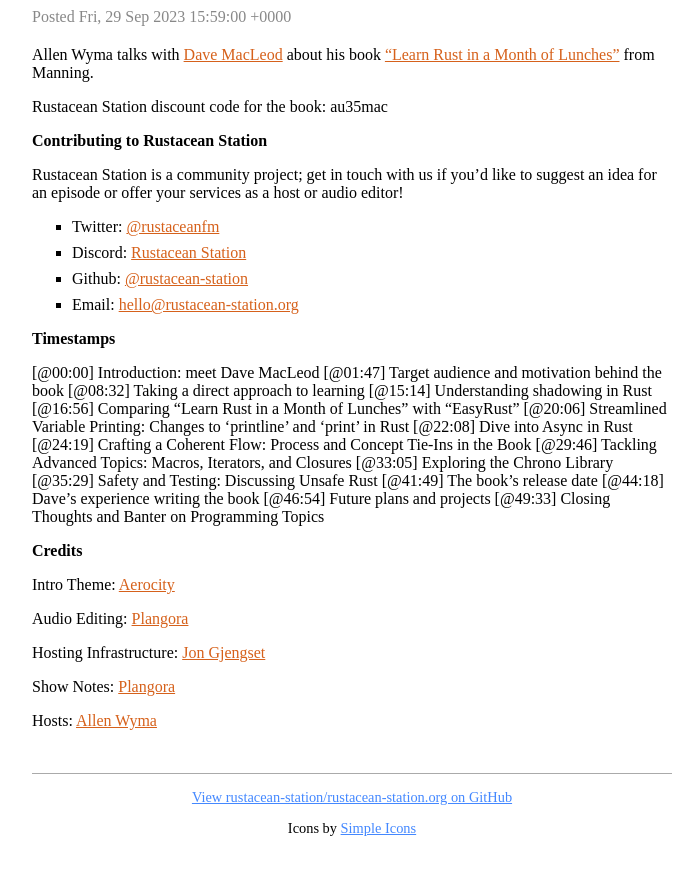
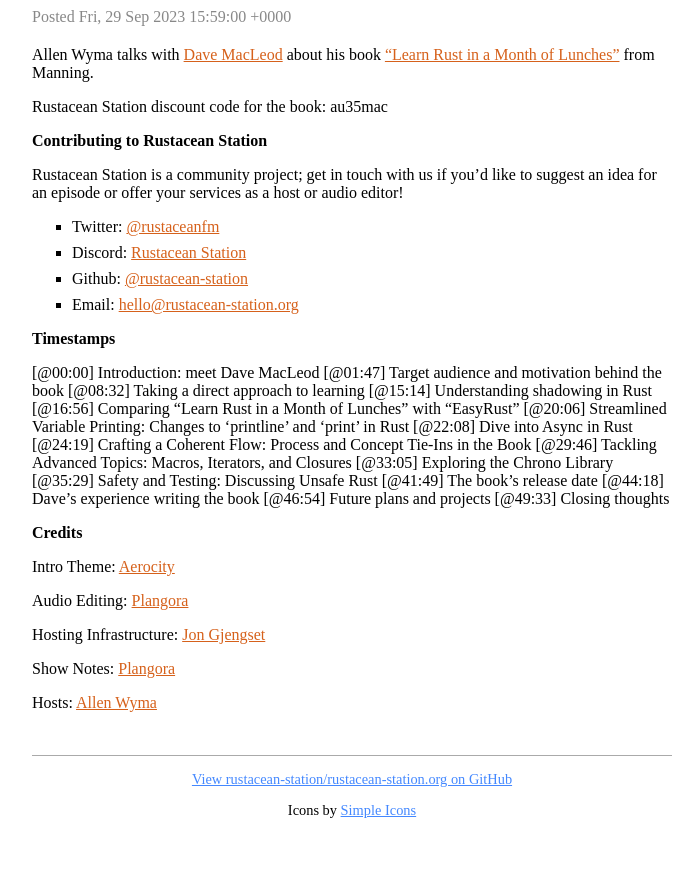
Before and after one commit to rustacean-station/rustacean-station.org, a Jekyll site: the page built from _episodes/interviews/2023-09-29-dave-macleod.md, in a window 1280 px wide and 900 px high, scrolled down 654 px. Shown: the top 875 px of the window, without its empty margins (288-988 px from the left). Built offline with Jekyll 4.4.1, drawn with Linux system fonts in a browser that asks for light colours.

Commit message:
Update _episodes/interviews/2023-09-29-dave-macleod.md
Co-authored-by: Jon Gjengset <jon@thesquareplanet.com>

```diff
--- a/_episodes/interviews/2023-09-29-dave-macleod.md
+++ b/_episodes/interviews/2023-09-29-dave-macleod.md
@@ -35,7 +35,7 @@
 [@41:49] The book's release date
 [@44:18] Dave's experience writing the book
 [@46:54] Future plans and projects
-[@49:33] Closing Thoughts and Banter on Programming Topics
+[@49:33] Closing thoughts
 
 ## Credits
 
```
